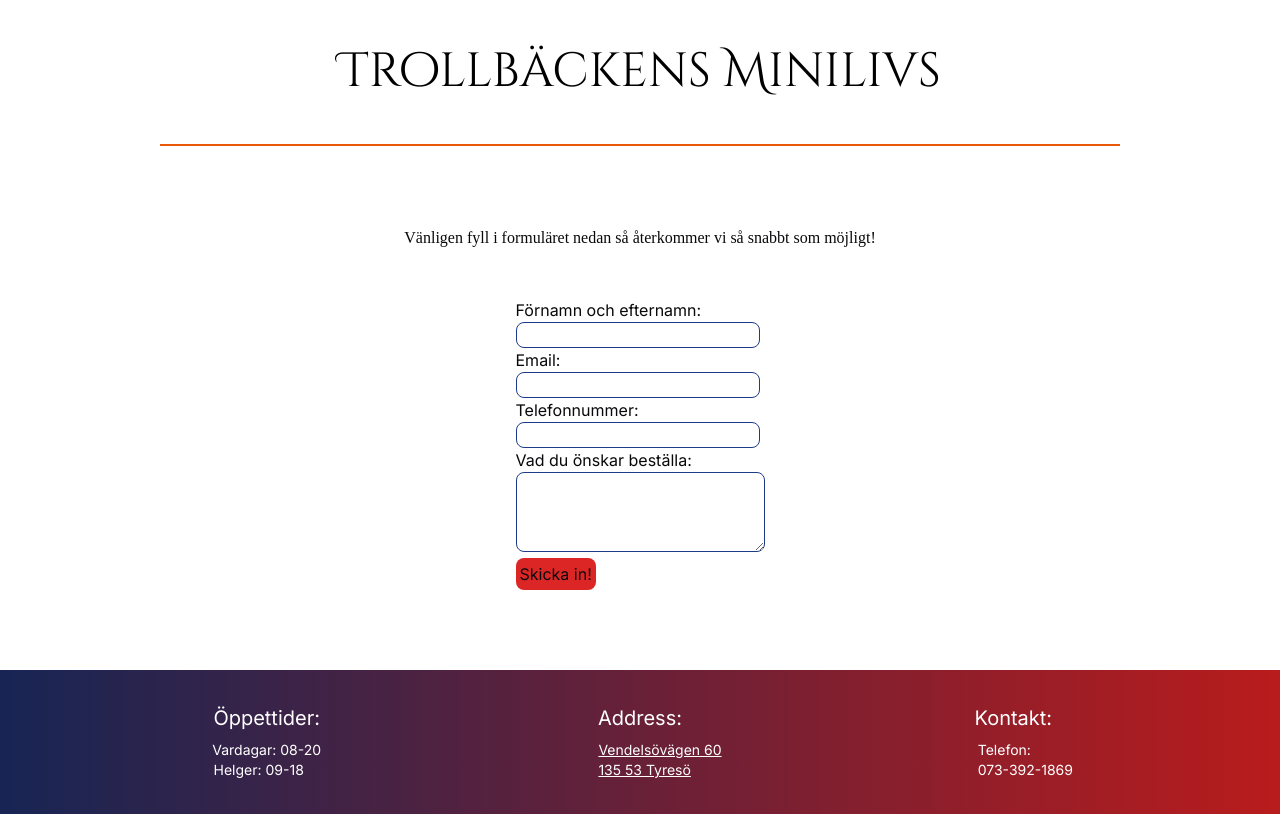
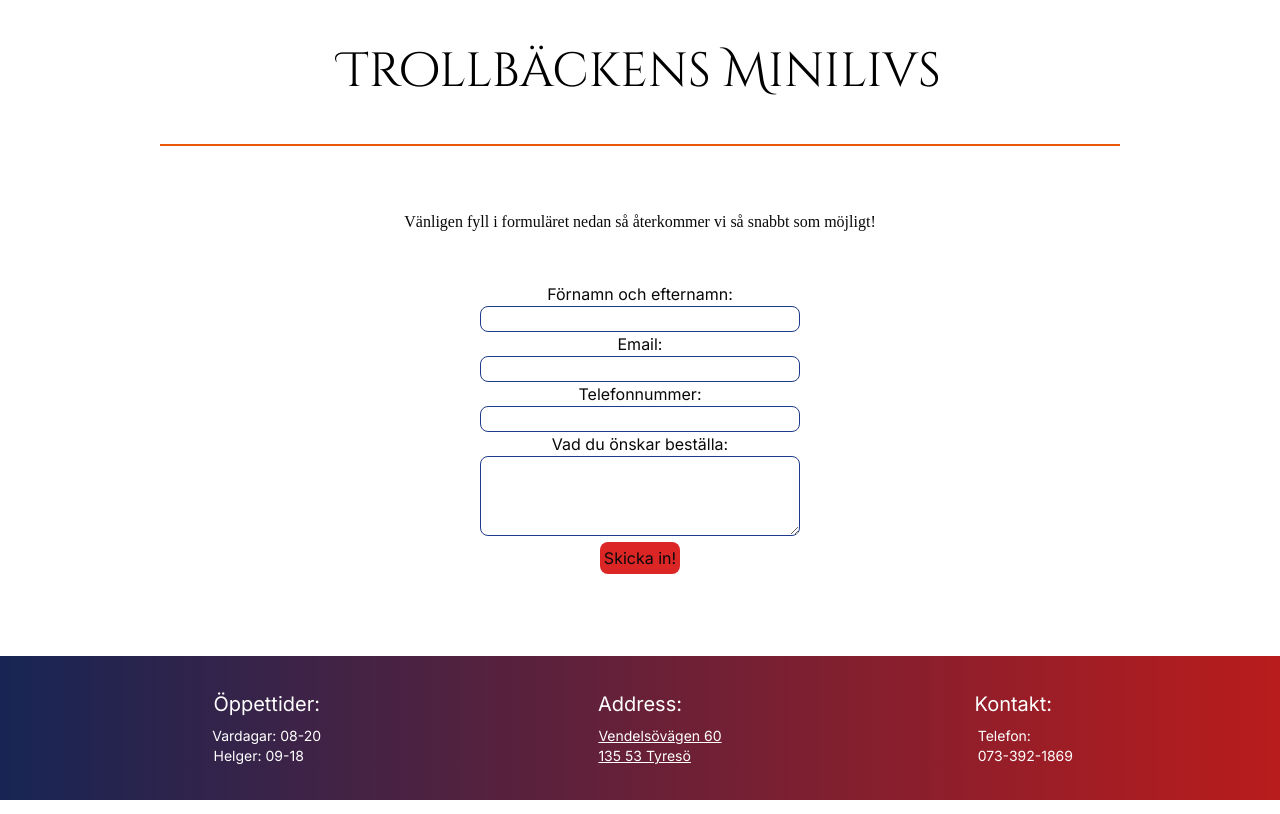
Before and after one commit to hager3737/minilivs, a Next.js app: page /app/catering in a window 1280 px wide. Built offline with nearby package versions, Linux system fonts and the light colour scheme; a web font is replaced by a local one.

Commit message:
Ui and functionality

```diff
--- a/src/app/api/offert/route.ts
+++ b/src/app/api/offert/route.ts
@@ -23,6 +23,7 @@ export async function POST(request: NextRequest) {
       replyTo: formData.email,
       subject: formData.fullName + formData.phoneNumber,
       text: formData.order,
+
     };
 
     await transporter.sendMail(mailOptions);
--- a/src/app/app/catering/page.tsx
+++ b/src/app/app/catering/page.tsx
@@ -15,7 +15,7 @@ export default function Catering () {
         order: ""
     })
 
-    const createQuestion = useMutation({
+    const sendForm = useMutation({
         mutationFn: () => api.offert({
             fullName: formData.fullName,
             email: formData.email,
@@ -44,36 +44,37 @@ export default function Catering () {
 
         const handleClick = () => {
             setShowing(false);
-            createQuestion.mutate()
+            sendForm.mutate()
 
         }
 
     return (
-        <div className="flex flex-col gap-12 mx-12 md:mx-40 mt-20 mb-20">
+        <div className="flex flex-col gap-12 mx-12 md:mx-40 mt-16 mb-16">
             <div className="flex justify-center">
                 <p className="text-center font-calistoga">Vänligen fyll i formuläret nedan så återkommer vi så snabbt som möjligt!</p>
             </div>
-            <div className="flex flex-col items-center">
+            <div className="flex flex-col items-center text-center">
                 <div className="">
                     {showing === true && <p className="text-red-600 font-semibold">Vänligen fyll i all information!</p>}
-                    {createQuestion.isSuccess && <p className="text-green-600">Din offert har nu skickats in, tack!</p>}
+                     { sendForm.isSuccess && <p className="border border-green-600 rounded-lg mt-4 mb-8 p-2">Din offert har nu skickats in, tack!<br></br>
+                         Vi återkommer oftast inom två dagar,<br></br> vill du komplettera med något så går det bra<br></br> att skicka in en ny beställning.</p>}
                     <div>
                         <h1>Förnamn och efternamn:</h1>
-                        <input name="fullName" value={formData.fullName} onChange={handleFormChange} className="border rounded-lg border-blue-900 px-1 outline-none"/>
+                        <input name="fullName" value={formData.fullName} onChange={handleFormChange} className="border rounded-lg border-blue-900 px-1 w-[20rem] outline-none"/>
                     </div>
                     <div>
                         <h2>Email:</h2>
-                        <input name="email" value={formData.email} onChange={handleFormChange} className="border rounded-lg border-blue-900 px-1 outline-none"/>
+                        <input name="email" value={formData.email} onChange={handleFormChange} className="border rounded-lg border-blue-900 px-1 w-[20rem] outline-none"/>
                     </div>
                     <div>
                         <h3>Telefonnummer:</h3>
-                        <input name="phoneNumber" value={formData.phoneNumber} onChange={handleFormChange} className="border rounded-lg border-blue-900 px-1 outline-none"/>
+                        <input name="phoneNumber" value={formData.phoneNumber} onChange={handleFormChange} className="border rounded-lg border-blue-900 w-[20rem] px-1 outline-none"/>
                     </div>
                     <div>
                         <h4>Vad du önskar beställa:</h4>
-                        <textarea name="order" value={formData.order} onChange={handleFormChange} className="border rounded-lg border-blue-900 px-4 h-20 outline-none"/>
+                        <textarea name="order" value={formData.order} onChange={handleFormChange} className="border rounded-lg border-blue-900 px-4 h-20 w-[20rem] outline-none"/>
                     </div>
-                    {formData.fullName.length < 1 || formData.email.length < 1 || formData.phoneNumber.length < 1 || formData.order.length < 1 ?
+                    {formData.fullName.trim() === '' || formData.fullName.length < 4 ||  formData.email.trim() === '' || formData.phoneNumber.trim() === '' || formData.order.trim() === '' ?
                         <button onClick={() => setShowing(true)} className="bg-red-600 p-1 rounded-lg">Skicka in!</button>
                     :
                     <button onClick={handleClick} className="bg-green-600 p-1 rounded-lg">Skicka in!</button>
--- a/src/components/Footer.tsx
+++ b/src/components/Footer.tsx
@@ -9,7 +9,7 @@ export default function Footer () {
                 </div>
                 <div className="flex flex-col items-center md:px-20 text-white">
                     <p className="text-xl text-white mt-4 md:mt-0">Address:</p>
-                    <a href="https://www.hitta.se/trollb%C3%A4ckens+minilivs+ab/tyres%C3%B6/jmsbbzaop" className="text-sm mt-2 ml-7 md:ml-10 underline">Vendelsövägen 60<br/> 135 53 Tyresö</a>
+                    <a href="https://www.google.com/maps/place/Trollb%C3%A4ckens+Minilivs/@59.2188623,18.2092639,17z/data=!3m1!4b1!4m6!3m5!1s0x465f7f0054941365:0x6da3f0ea0d5ec72c!8m2!3d59.2188623!4d18.2092639!16s%2Fg%2F11vrldgf1z?entry=ttu" className="text-sm mt-2 ml-7 md:ml-10 underline">Vendelsövägen 60<br/> 135 53 Tyresö</a>
                 </div>
                 <div className="flex flex-col items-center md:px-20 text-white">
                     <p className="text-xl text-white">Kontakt:</p>
```
